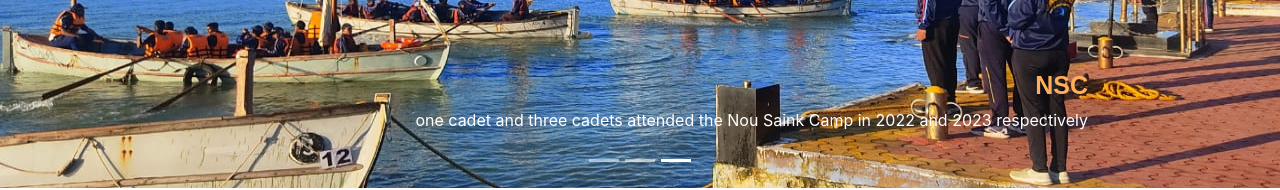
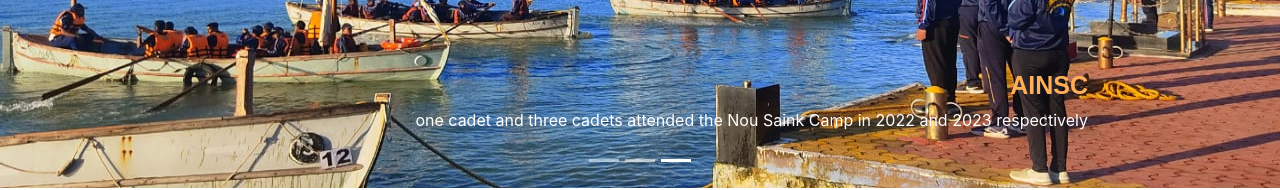
Before and after one commit to iamlokanath/naval-ncc, a React (Create React App) app: page / in a window 1280 px wide. Both pictures are taken after a click on the button 676 px from the left and 562 px from the top of the page. Shown: the part 402-592 px from the top of the page. Built offline with nearby package versions, Linux system fonts and the light colour scheme.

Commit message:
AINSC nae changed in carosole

```diff
--- a/src/components/Home.jsx
+++ b/src/components/Home.jsx
@@ -65,7 +65,7 @@ const Home = () => {
               alt="of the third slide"
             />
             <div className="carousel-caption d-none d-md-block text-end">
-              <h5 className="home-head">NSC</h5>
+              <h5 className="home-head">AINSC</h5>
               <p>
                 one cadet and three cadets attended the Nou Saink Camp in 2022 and 2023 respectively
               </p>
```
